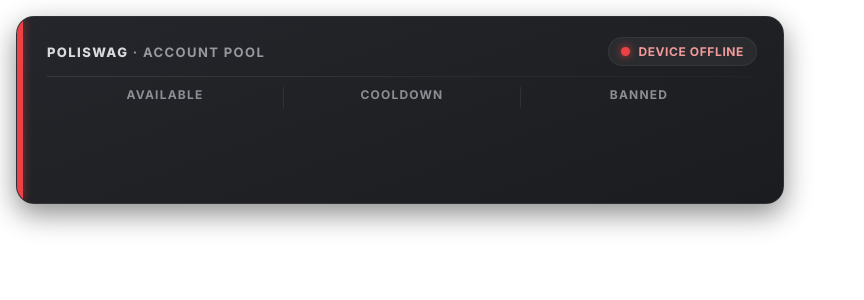
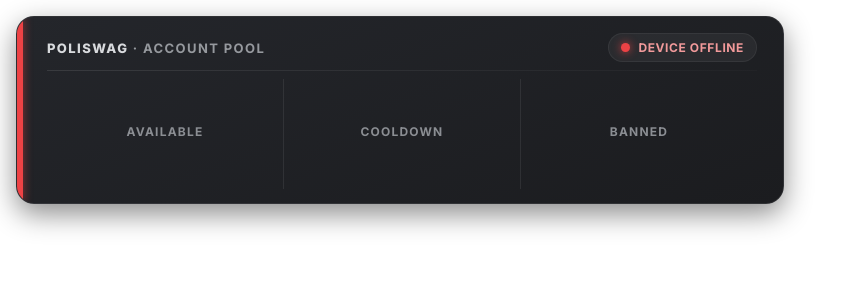
Before and after one commit to rubendgpedrosa/Poliswag, a Python web app: template templates/accounts.html in a window 1280 px wide. Shown: the top 300 px of the page, without its empty margins (0-864 px from the left). Run offline with Jinja, Linux system fonts and the light colour scheme; the template is opened without the code that fills it, so the values that code supplies are empty.

Commit message:
rebalance account card spacing around the area stats footer
The card content was filling essentially the entire 188px card height
with no slack, and the area text had 8px above it (the divider's
bottom margin) against 20px below (card padding) -- visibly uneven,
and there was no room to simply add space.

Reclaimed height first (stat values 46px->42px, main divider margins
10px->8px, card padding 20px->16px top / 14px bottom), then spent it
deliberately: the area divider is now asymmetric (18px above, 14px
below) so the gap between the account stats and the area stats is
roughly doubled, while the area text sits with 14px above and 14px
below -- matched to the card's bottom padding.

Also fixed the no-area fallback (no scanner snapshots yet, or a query
failure), which was left with dead space at the bottom now that the
rows are fixed-height and top-anchored: a .no-area modifier lets the
stats row absorb the slack so the numbers stay optically centred.

Full test suite passes at 100% coverage.

```diff
--- a/templates/accounts.html
+++ b/templates/accounts.html
@@ -63,7 +63,7 @@
            WebKit engine distributes centered flex leftover space
            unevenly. Fixed top/bottom padding plus the explicit margins
            on each row below give predictable, even spacing instead. */
-        padding: 20px 26px 20px 30px;
+        padding: 16px 26px 14px 30px;
     }
 
     /* ---- header row: title + device pill ---- */
@@ -117,7 +117,7 @@
     .divider {
         flex: 0 0 auto;
         height: 1px;
-        margin: 10px 0;
+        margin: 8px 0;
         background: linear-gradient(90deg, rgba(255,255,255,0.10), rgba(255,255,255,0.02));
     }
 
@@ -127,6 +127,14 @@
         display: flex;
         align-items: center;
         justify-content: space-between;
+    }
+
+    /* Fallback layout: with no area footer (no scanner snapshots yet, or a
+       query failure) the fixed-height rows would leave dead space at the
+       bottom of the card. Letting the stats row absorb the slack keeps the
+       numbers optically centred instead. */
+    .card-inner.no-area .stats-row {
+        flex: 1 1 auto;
     }
 
     .stat {
@@ -148,7 +156,7 @@
 
     .stat-value {
         font-weight: 900;
-        font-size: 46px;
+        font-size: 42px;
         line-height: 1;
     }
 
@@ -167,7 +175,11 @@
     .area-divider {
         flex: 0 0 auto;
         height: 1px;
-        margin: 8px 0;
+        /* Asymmetric on purpose: the larger top margin is the visual gap
+           between the account stats and the area stats, while the bottom
+           margin is matched to card-inner's bottom padding so the area
+           text sits with equal space above and below it. */
+        margin: 18px 0 14px;
         background: linear-gradient(90deg, rgba(255,255,255,0.10), rgba(255,255,255,0.02));
     }
 
@@ -209,7 +221,7 @@
     <div class="stage">
         <div class="card">
             <div class="status-bar status-{{ status }}"></div>
-            <div class="card-inner">
+            <div class="card-inner{% if not area_lines %} no-area{% endif %}">
                 <div class="header-row">
                     <div class="title"><strong>Poliswag</strong> &middot; Account Pool</div>
                     <div class="device-pill">
```
